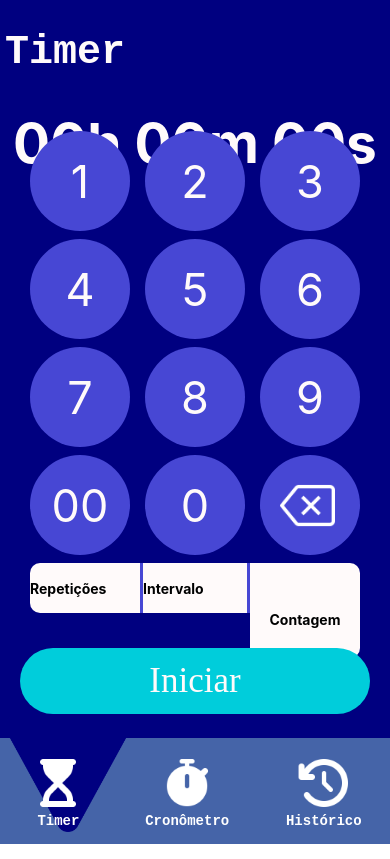
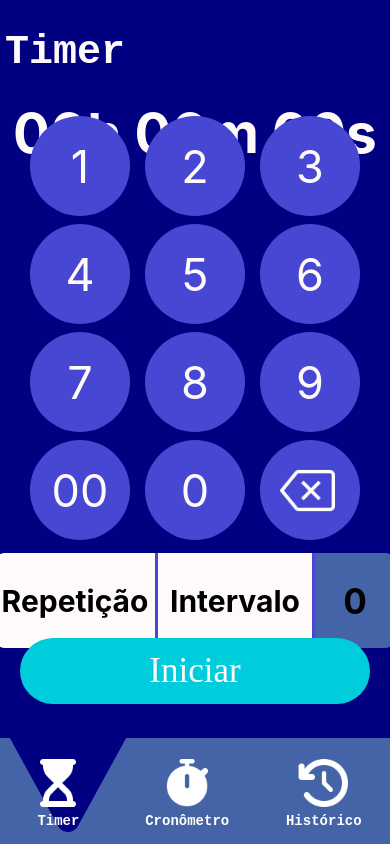
Before and after one commit to ItaFariasSeven/Cronometro-personalizado, a React Native app in the folder Cronometro/: screen /Timer in a window 390 px wide. Built offline with nearby package versions, Linux system fonts and the light colour scheme; a web font is replaced by a local one.

Commit message:
Sistema finalizado pronto para deploy

```diff
--- a/Cronometro/App.js
+++ b/Cronometro/App.js
@@ -4,11 +4,11 @@ import { createNativeStackNavigator } from '@react-navigation/native-stack';
 import { StyleSheet, Text, View, TouchableOpacity } from 'react-native';
 
 import Timer from './src/screens/Timer';
-import Historico from './src/screens/Historico';
 import Cronometro from './src/screens/Cronometro';
 import Footer from './src/components/Footer';
 
 import { createBottomTabNavigator } from '@react-navigation/bottom-tabs';
+import Historico from './src/screens/Historico';
 
 // const Stack = createNativeStackNavigator();
 const Tab = createBottomTabNavigator();
--- a/Cronometro/package.json
+++ b/Cronometro/package.json
@@ -4,6 +4,7 @@
   "version": "1.0.0",
   "main": "index.js",
   "dependencies": {
+    "@react-native-async-storage/async-storage": "^2.2.0",
     "@react-navigation/bottom-tabs": "^7.18.18",
     "@react-navigation/native": "^7.3.18",
     "@react-navigation/native-stack": "^7.18.10",
--- a/Cronometro/src/components/Footer.js
+++ b/Cronometro/src/components/Footer.js
@@ -63,7 +63,7 @@ export default function Footer({ state, navigation }) {
             </TouchableOpacity>
 
 
-             { rotaAtual == "Historico" && (
+             { rotaAtual == "Alarme" && (
                 <ImageBackground
                     source={require('../../assets/icons/play-solid.png')}
                     resizeMode="cover"
--- a/Cronometro/src/screens/Historico.js
+++ b/Cronometro/src/screens/Historico.js
@@ -1,8 +1,10 @@
-import { TouchableOpacity, View, Text, StyleSheet, Image } from "react-native";
+import { TouchableOpacity, View, Text, StyleSheet, Image, FlatList } from "react-native";
 import {useFonts} from 'expo-font';
 import ButtonStart from "../components/ButtonStart";
 import Footer from "../components/Footer";
-import { useState } from 'react';
+import { useState, useEffect } from 'react';
+import AsyncStorage from "@react-native-async-storage/async-storage";
+
 
 
 
@@ -12,15 +14,32 @@ export default function Historico({navigation}) {
         'gotham': require('../../assets/fonts/gothamknights.ttf')
         })
 
-        // Função que no cronômetro armazena os números
-        const [numero, setNumero] = useState("");
+        const [historico, setHistorico] = useState([])
 
-        // Função que preenche os 0's até chegar em 6
-        const tempo = numero.padStart(6, "0");
-        // Função para as Horas "h", Minutos "m", e Segundos "s"
-        const horas = tempo.slice(0, 2);
-        const minutos = tempo.slice(2, 4);
-        const segundos = tempo.slice(4, 6);
+        async function carregarHistorico() {
+            const dados = await AsyncStorage.getItem("historicoTimer");
+
+            if (dados) {
+                setHistorico(JSON.parse(dados));
+            }
+        }
+
+        useEffect(() => {
+            carregarHistorico();
+        }, []);
+
+        function formatarTempo(totalSegundos) {
+
+            const horas = Math.floor(totalSegundos / 3600);
+
+            const minutos = Math.floor(
+                (totalSegundos % 3600) / 60
+            );
+
+            const segundos = totalSegundos % 60;
+
+            return `${String(horas).padStart(2, "0")}h ${String(minutos).padStart(2, "0")}m ${String(segundos).padStart(2, "0")}s`;
+        }
 
         if(!fontsLoaded){
             return null;
@@ -33,26 +52,31 @@ export default function Historico({navigation}) {
                 </Text>
             </View>
 
-            <View style={styles.containerHistorico}>
-                <Text style={styles.zeros}>
-                    {horas}h {minutos}m {segundos}s
-                </Text>
+            <View style={styles.containerInfos}>
 
-                <View>
-                    <Text style={styles.contagem}>
-                        Contagem
-                    </Text>
-                    <Text style={styles.contagem0}>
-                        0
-                    </Text>
-                </View>
+                <FlatList
 
-                <Text style={styles.date}>
-                    Data
-                </Text>
+                    data={historico}
+                    keyExtractor={(item) => item.id}
+                    renderItem={({ item }) => (
+
+                        <View style={styles.listInfos}>
+                            <Text style={styles.text}>
+                                {formatarTempo(item.tempoTrabalho)}
+                            </Text>
+
+                            <Text style={styles.text}>
+                                Contagem: {item.repeticoes}
+                            </Text>
+
+                            <Text style={styles.text}>
+                                {item.data}
+                            </Text>
+                        </View>
+
+                    )}
+                />
             </View>
-
-
 
         </View>
 
@@ -65,12 +89,6 @@ const styles = StyleSheet.create({
         alignItems: 'center',
         justifyContent: 'center',
         backgroundColor: '#000080',
-    },
-    containerHistorico:{
-        flexDirection:'row',
-        backgroundColor: '#4747D4',
-        padding: 10,
-        borderRadius: 8,
     },
     timer:{
         display: 'flex',
@@ -85,28 +103,27 @@ const styles = StyleSheet.create({
         fontFamily:'monospace',
         fontWeight: 'bold'
     },
-    zeros: {
+    containerInfos:{
+        display:'flex',
+        flexDirection:'row',
+        // backgroundColor: '#4747D4',
+        width:'85%'
+    },
+    listInfos:{
+        flexDirection:'row',
+        backgroundColor: '#4747D4',
+        padding: 10,
+        alignItems:'center',
+        // justifyContent:'center',
+        gap: 10,
+        marginBottom: 8,
+        borderRadius:8
+    },
+    text:{
+        fontSize: 17.5,
+        fontFamily:'monospace',
+        fontWeight: 'bold',
         color: '#FFFAFA',
-        fontSize: 25,
-        fontWeight:'bold',
-    },
-    contagem:{
-        color: '#FFFAFA',
-        fontSize: 20,
-        fontWeight:'bold',
-        paddingEnd: 20,
-        paddingStart: 20,
-        flexDirection:'column',
-    },
-    contagem0:{
-        color: '#FFFAFA',
-        fontSize: 20,
-        fontWeight:'bold',
-        textAlign: 'center'
-    },
-    date:{
-        color: '#FFFAFA',
-        fontSize: 15,
-        fontWeight:'bold',
-    },
+
+    }
 })
--- a/Cronometro/src/screens/Timer.js
+++ b/Cronometro/src/screens/Timer.js
@@ -5,6 +5,8 @@ import { useState, useEffect } from 'react';
 import Footer from '../components/Footer';
 import ButtonStart from '../components/ButtonStart';
 import ButtonPause from '../components/ButtonPause';
+import ButtonReset from '../components/ButtonReset';
+import AsyncStorage from "@react-native-async-storage/async-storage";
 
 
 export default function Timer({navigation}) {
@@ -13,48 +15,135 @@ export default function Timer({navigation}) {
     'iInstead': require('../../assets/fonts/iInstead.ttf')
     })
 
-    // Função que no cronômetro armazena os números
+    // armazena os números
     const [numero, setNumero] = useState("");
+
+    // controlar a repetição do Timer
+    const [repeticoes, setRepeticoes] = useState("");
+    const [intervalo, setIntervalo] = useState("");
+
+    const [tempoRestante, setTempoRestante] = useState(0);
+    const [repeticoesRestantes, setRepeticoesRestantes] = useState(0);
+    const [rodandoTimer, setRodandoTimer] = useState(false);
+    const [fase, setFase] = useState("parado");
+
+    const [duracaoTrabalho, setDuracaoTrabalho] = useState(0);
+    const [duracaoIntervalo, setDuracaoIntervalo] = useState(0);
 
     // Função que no cronômetro adiciona os números digitados
     function adicionaNumero(valor) {
-        if (numero.length < 6) {
+        if (numero.length + valor.length <= 6) {
             setNumero(numero + valor);
         }
     }
-
-    // Função que preenche os 0's até chegar em 6
-    const tempo = numero.padStart(6, "0");
-    // Função para as Horas "h", Minutos "m", e Segundos "s"
-    const horas = tempo.slice(0, 2);
-    const minutos = tempo.slice(2, 4);
-    const segundos = tempo.slice(4, 6);
-
+    // Função que no cronômetro apaga os números digitados
     function apagarNumero() {
         const novoNumero = numero.slice(0, -1)
         setNumero(novoNumero);
     }
 
-    // Função de play do Timer
-    const [timer, setTempo] = useState(0);
-    const [rodando, setRodando] = useState(false);
+    function converterParaSegundos(numero) {
+        const tempo = numero.padStart(6, "0");
 
+        const horas = Number(tempo.slice(0, 2));
+        const minutos = Number(tempo.slice(2, 4));
+        const segundos = Number(tempo.slice(4, 6));
+
+        return (
+            horas * 3600 +
+            minutos * 60 +
+            segundos
+        )
+    }
+
+    function formatarTempo(totalSegundos) {
+        const horas = Math.floor(totalSegundos / 3600);
+        const minutos = Math.floor((totalSegundos % 3600) / 60);
+        const segundos = totalSegundos % 60;
+        return `${String(horas).padStart(2, "0")}h ${String(minutos).padStart(2, "0")}m ${String(segundos).padStart(2, "0")}s`
+    }
+
+    function iniciarTimer() {
+        const trabalho = converterParaSegundos(numero);
+        const quantidadeRepeticoes = Number(repeticoes);
+        const pausa = Number(intervalo);
+
+        if (trabalho <=0 || quantidadeRepeticoes <=0) {
+            return;
+        }
+        setDuracaoTrabalho(trabalho);
+        setDuracaoIntervalo(pausa);
+        setTempoRestante(trabalho);
+        setRepeticoesRestantes(quantidadeRepeticoes);
+        setFase("trabalho");
+        setRodandoTimer(true)
+    }
+
+    function continuarTimer() {
+        setRodandoTimer(true)
+    }
 
     useEffect(() => {
-        let intervalo;
+        if(!rodandoTimer){
+            return;
+        }
+        const intervaloContagem = setInterval(() => {
+            setTempoRestante(tempoAnterior => {
+                if(tempoAnterior > 1) {
+                    return tempoAnterior - 1;
+                }
+                if (fase === "trabalho") {
+                    if (repeticoesRestantes <= 1) {
+                        setRepeticoesRestantes(0);
+                        setRodandoTimer(false);
+                        setFase("finalizado");
+                        return 0;
+                    }
+                    if(duracaoIntervalo > 0){
+                        setFase("intervalo");
+                        return duracaoIntervalo;
+                    }
+                    setRepeticoesRestantes(anterior => anterior -1);
+                    return duracaoTrabalho;
+                }
+                if (fase === "intervalo") {
+                    setRepeticoesRestantes(anterior => anterior -1);
+                    setFase("trabalho");
+                    return duracaoTrabalho;
+                }
+                return 0;
+            });
 
-        if (rodando) {
-            intervalo = setInterval(() => {
-                setTempo((tempoAnterior) => tempoAnterior + 1);
-            }, 1000);
-        }
-        return () => clearInterval(intervalo);
-    }, [ rodando ]);
+        }, 1000);
+        return () => clearInterval(intervaloContagem);
+    }, [
+        rodandoTimer, fase, repeticoesRestantes, duracaoTrabalho,duracaoIntervalo
+    ]
+)
 
-    const minutes = Math.floor(timer / 60);
-    const seconds = timer % 60;
-    const minutesformat = String(minutes).padStart(2, "0");
-    const secondsformat = String(seconds).padStart(2, "0");
+async function salvarHistorico() {
+    const novoRegistro = {
+        id: Date.now().toString(),
+        data: new Date().toLocaleDateString(),
+        tempoTrabalho: duracaoTrabalho,
+        repeticoes: Number(repeticoes),
+        intervalo: duracaoIntervalo,
+        status: "finalizado"
+    };
+    const historicoSalvo = await AsyncStorage.getItem("historicoTimer");
+
+    const historicoAtual = historicoSalvo ? JSON.parse(historicoSalvo) : [];
+
+    const novoHistorico = [ ...historicoAtual, novoRegistro ];
+
+    await AsyncStorage.setItem("historicoTimer", JSON.stringify(novoHistorico))
+}
+useEffect(() => {
+    if (fase === "finalizado") {
+        salvarHistorico();
+    }
+}, [fase]);
+
 
     if(!fontsLoaded){
         return null;
@@ -70,8 +159,10 @@ export default function Timer({navigation}) {
 
         <View style={styles.oclock}>
             <Text style={styles.zeros}>
-                {horas}h {minutos}m {segundos}s
-                {/* {minutesformat} : {secondsformat} */}
+                <Text>{fase === "parado"
+                    ? formatarTempo(converterParaSegundos(numero)) : fase === "trabalho"
+                        ? formatarTempo(tempoRestante) : formatarTempo(0)}
+                </Text>
             </Text>
         </View>
 
@@ -150,40 +241,67 @@ export default function Timer({navigation}) {
 
         <View style={styles.containerInput}>
                 <TextInput style={styles.inputRepeticao}
-                    placeholder="Repetições"
+                    placeholder="Repetição"
                     keyboardType="numeric"
+                    value={repeticoes}
+                    onChangeText={setRepeticoes}
                     />
 
 
                 <TextInput style={styles.inputIntervalo}
                     placeholder="Intervalo"
                     keyboardType="numeric"
+                    value={intervalo}
+                    onChangeText={setIntervalo}
                 />
 
                 <TextInput style={styles.inputContagem}
                     placeholder="Contagem"
-                    value=''
+                    value={String(repeticoesRestantes)}
+                    editable={false}
                 />
 
-                <TouchableOpacity>
-                <Image
-                    source={require('../../assets/images/addCronometro.png')}
-                    style={styles.addCronometro}
-                />
-                </TouchableOpacity>
+                {fase === "intervalo" && (
+                    <View style={styles.conatinerIntervaloText}>
+                        <Text style={styles.textIntervalo}>Intervalo:</Text>
+
+                        <Text style={styles.textIntervaloZeros}>
+                            {formatarTempo(tempoRestante)}
+                        </Text>
+                    </View>
+                )}
+
             </View>
 
-        <TouchableOpacity style={styles.buttonStart}>
-            <ButtonStart  onPress={() => setRodando(true)}/>
-        </TouchableOpacity>
-
-        {/* <TouchableOpacity > */}
-            {/* <ButtonPause style={styles.buttonPause} onPress={() => setRodando(false)}/> */}
-        {/* </TouchableOpacity> */}
+        <View style={styles.buttonStart}>
+            {rodandoTimer ? (
+                <View style={styles.buttonPauseReset}>
+                    <ButtonPause style={styles.buttonPause}
+                        onPress={() => {
+                            setRodandoTimer(false);
+                    }}
+                    />
+                    <ButtonReset style={styles.buttonReset}
+                        onPress={() => {
+                            setRodandoTimer(false) ;
+                            setTempoRestante(0);
+                            setRepeticoesRestantes(0);
+                            setFase("parado");
+                    }}
+                    />
+                </View>
+            ):(
+                <ButtonStart
+                    onPress={fase === "parado"
+                        ? iniciarTimer : continuarTimer}
+                />
+            )}
+        </View>
 
     </View>
   );
 }
+
 
 const styles = StyleSheet.create({
     geralContainer: {
@@ -196,7 +314,7 @@ const styles = StyleSheet.create({
         gap: 15,
         flexDirection: 'row',
         marginBottom: 8,
-        bottom: 50
+        bottom: 65
 
     },
 
@@ -219,15 +337,41 @@ const styles = StyleSheet.create({
   oclock: {
     display: 'flex',
     position:'absolute',
-    top: 110,
+    top: 100,
     justifyContent: 'center'
 
-    },
+},
 
   zeros: {
     color: '#FFFAFA',
     fontSize: 55,
     fontWeight:'bold',
+
+},
+  conatinerIntervaloText:{
+      flexDirection:'row',
+      position:'absolute',
+      top: 100,
+      justifyContent: 'center',
+      alignItems:'center',
+      textAlign:'center',
+      gap:15,
+    },
+    textIntervalo:{
+        color: '#FFFAFA',
+        fontSize: 30,
+        fontWeight:'bold',
+        justifyContent: 'center',
+        alignItems:'center',
+        textAlign:'center',
+        paddingLeft: 25
+    },
+    textIntervaloZeros:{
+        color: '#FFFAFA',
+        fontSize: 30,
+        justifyContent: 'center',
+        alignItems:'center',
+        textAlign:'center',
 
   },
 
@@ -262,21 +406,28 @@ button: {
   },
   containerInput:{
       flexDirection:'row',
-      width:330,
+      width:400,
       height:50,
-      bottom: 50,
+      bottom: 60,
     },
     inputRepeticao: {
         backgroundColor: '#FFFAFA',
-        width:110,
+        width:160,
         borderTopLeftRadius: 10,
         borderBottomLeftRadius: 10,
-        fontWeight:'bold'
+        fontWeight:'bold',
+        height: 95,
+        textAlignVertical: 'center',
+        textAlign:'center',
+        fontSize:30
     },
     inputIntervalo:{
         backgroundColor: '#FFFAFA',
-        width:110,
+        width:160,
         fontWeight:'bold',
+        height: 95,
+        textAlignVertical: 'center',
+        textAlign:'center',
 
         borderWidth: 3,
         borderColor: '#4747D4',
@@ -286,24 +437,36 @@ button: {
 
         borderLeftWidth: 3,
         borderLeftColor: '#4747D4',
+
+        fontSize:30
     },
     inputContagem:{
         height: 95,
-        backgroundColor: '#FFFAFA',
-        width:110,
+        backgroundColor: '#4564A8',
+        width:80,
         textAlign:'center',
-        textAlignVertical: 'top',
-        paddingTop: 17,
-        borderBottomLeftRadius: 10,
+        textAlignVertical: 'center',
         borderTopRightRadius: 10,
         borderBottomRightRadius: 10,
-        fontWeight:'bold'
+        fontWeight:'bold',
+        fontSize:35
     },
     addCronometro:{
         width: 60,
         height: 60,
         resizeMode: 'contain',
-        right: 85,
+        right: 190,
         top: 92.5
+    },
+    buttonStart: {
+        position: 'absolute',
+        bottom: 140,
+    },
+    buttonPauseReset:{
+        flexDirection:'row',
+        gap: 10
+    },
+    buttonReset:{
+
     }
 });
```
Also changed, not shown: 1 other file (tests, documents, lock files or other folders).
